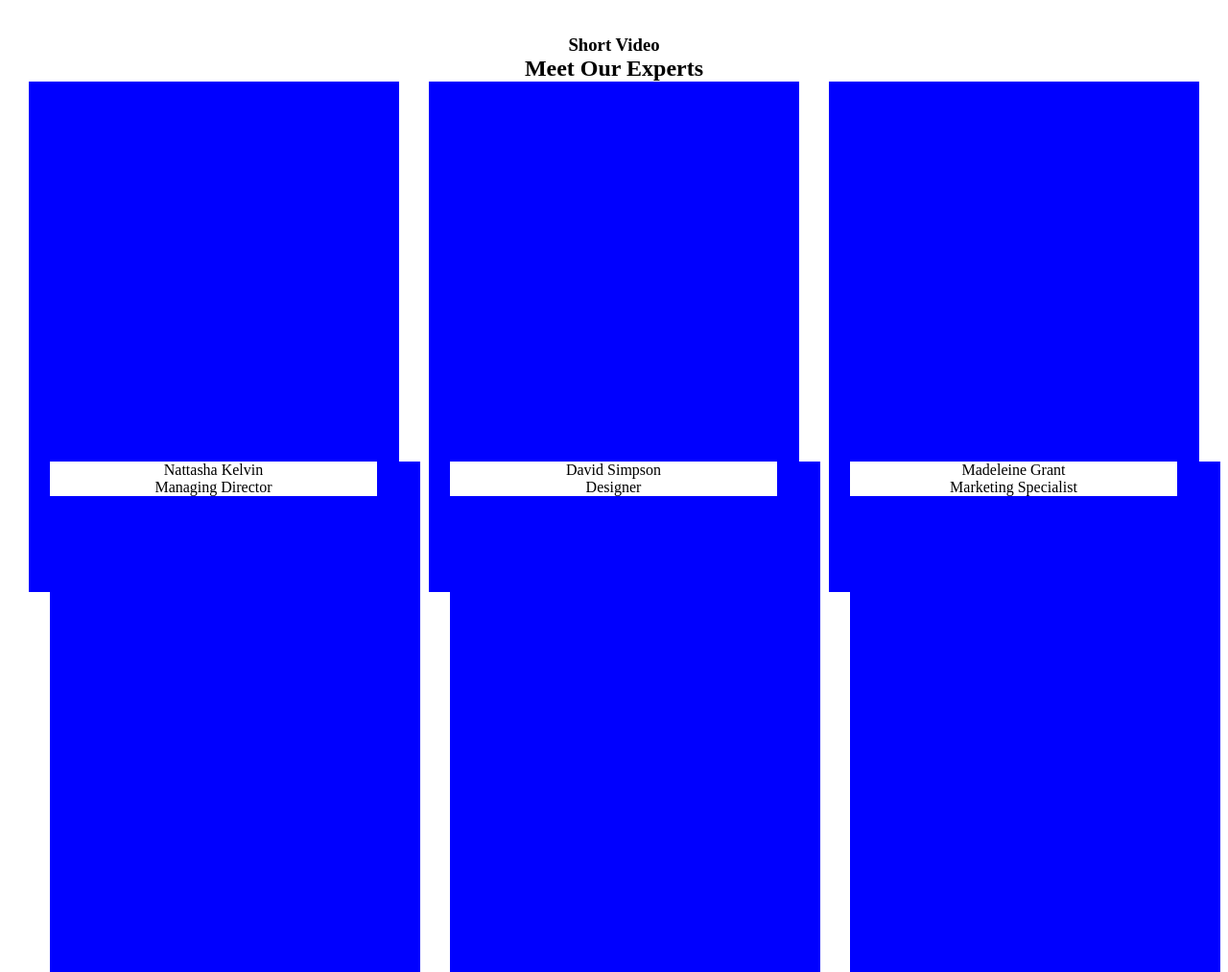
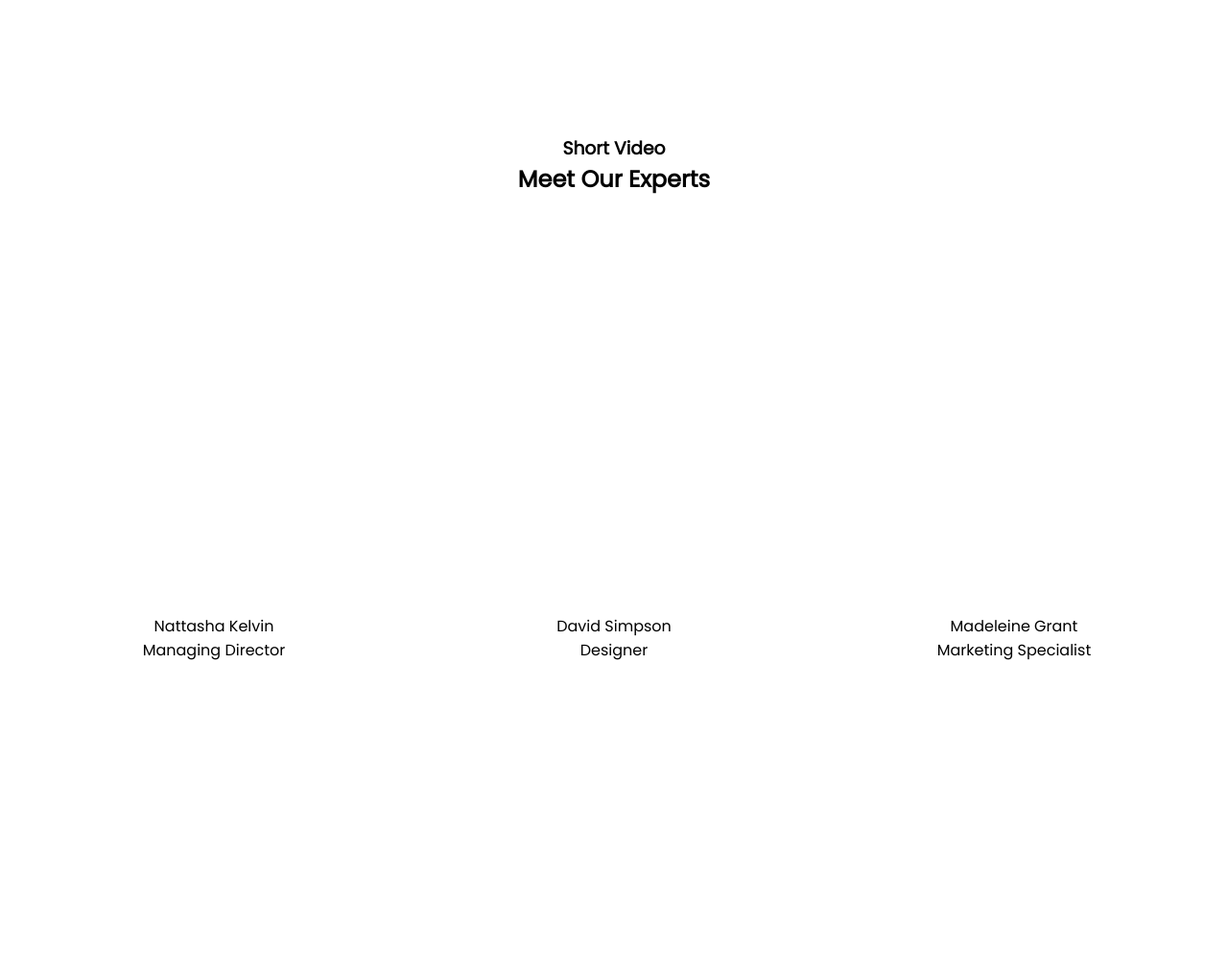
Before and after one commit to ilonserenum/lecture_7, a plain HTML site: page index.html in a window 1280 px wide. Shown: the part 814-1827 px from the top of the page at 96% size. After the commit the page ends 1688 px from the top, so only its background shows below. Drawn offline with Linux system fonts and the light colour scheme.

Commit message:
one more update

```diff
--- a/index.html
+++ b/index.html
@@ -58,7 +58,7 @@
         <h2>Meet Our Experts</h2>
 
         <div class="people">
-            <div style="background-image: url('imgs/Image\ \(1\).svg');">
+            <div style="background-image: url('imgs/Image\ \(1\).svg');" class="content">
                 <!-- <img src="imgs/Image (1).svg" alt="image1"> -->
                 <div class="rectangle">
                     <p class="name">Nattasha Kelvin</p>
@@ -66,7 +66,7 @@
                 </div>
 
             </div>
-            <div style="background-image: url('imgs/Image\ \(2\).svg');">
+            <div style="background-image: url('imgs/Image\ \(2\).svg');" class="content">
                 <!-- <img src="imgs/Image (2).svg" alt="image2"> -->
 
                 <div class="rectangle">
@@ -75,7 +75,7 @@
                 </div>
 
             </div>
-            <div style="background-image: url('imgs/Image\ \(3\).svg');">
+            <div style="background-image: url('imgs/Image\ \(3\).svg');" class="content">
                 <!-- <img src="imgs/Image (3).svg" alt="image3"> -->
 
                 <div class="rectangle">
--- a/styles.css
+++ b/styles.css
@@ -1,3 +1,11 @@
+
+@import url('https://fonts.googleapis.com/css2?family=Poppins&display=swap');
+
+h1,h2,h3,h4,h5,h6,p,a{
+    font-family: "poppins";
+}
+
+
 * {
     text-decoration: none;
     box-sizing: border-box;
@@ -86,13 +94,12 @@ a {
 
 }
 
-.people div{
+.content {
     align-items: center;
     display: block;
     height: 532px;
     width: 386px;
-    background-color: blue;
-    margin-bottom: 131px;
+    position: relative;
 
 }
 
@@ -103,16 +110,17 @@ a {
 .name {
     size: 25px;
     font-weight: 600;
-    padding: 24px, 69px, 62px;
-    background-color:white;
-    max-width: 341px;
 }
 
 .rectangle {
-    padding: 24px, 69px, 62px;
-    margin-bottom: 22px;
-    margin-top: 396px;
-    margin-left: 22px;
-    justify-content: ;
+    position: absolute;
+    bottom: 0;
+    padding: 24px 69px;
+    margin: 22px auto;
+    background-color:white;
+    width: 340px;
+    left: 0;
+    right: 0;
+
 
 }
```
